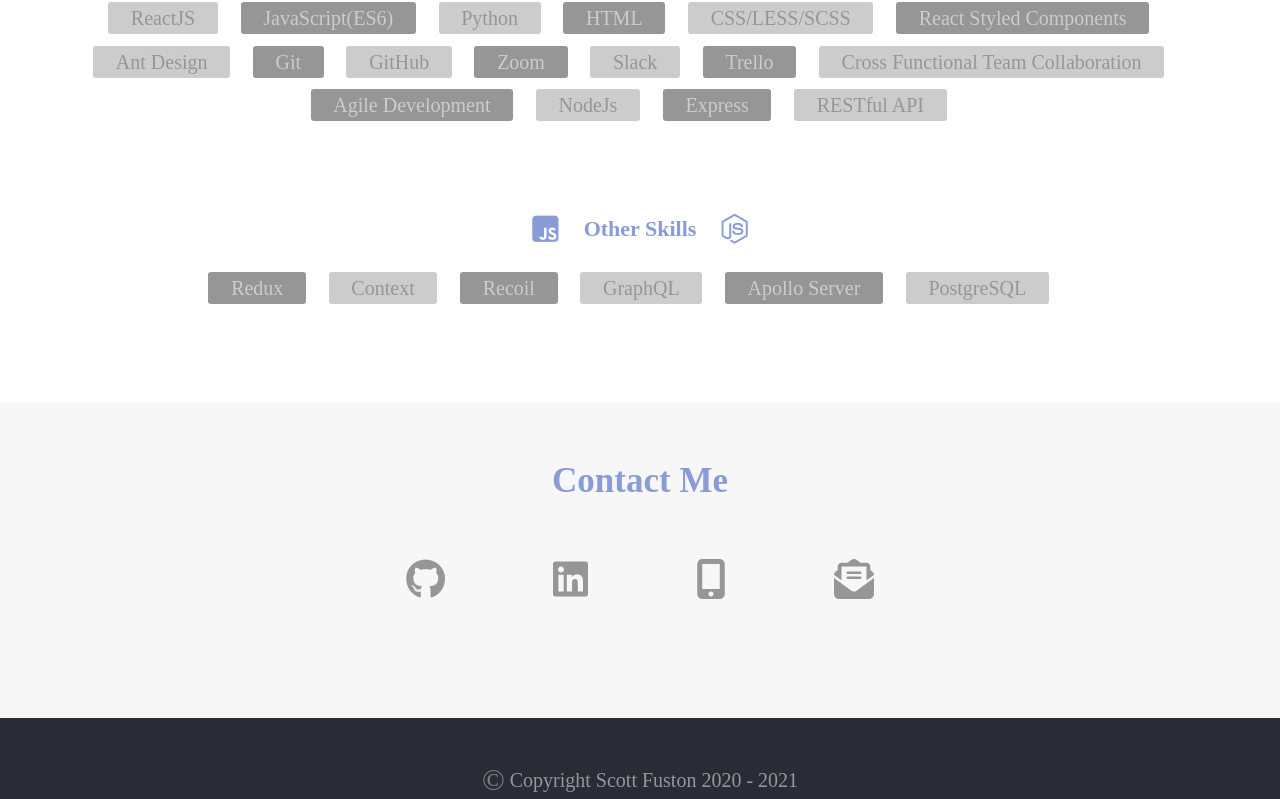
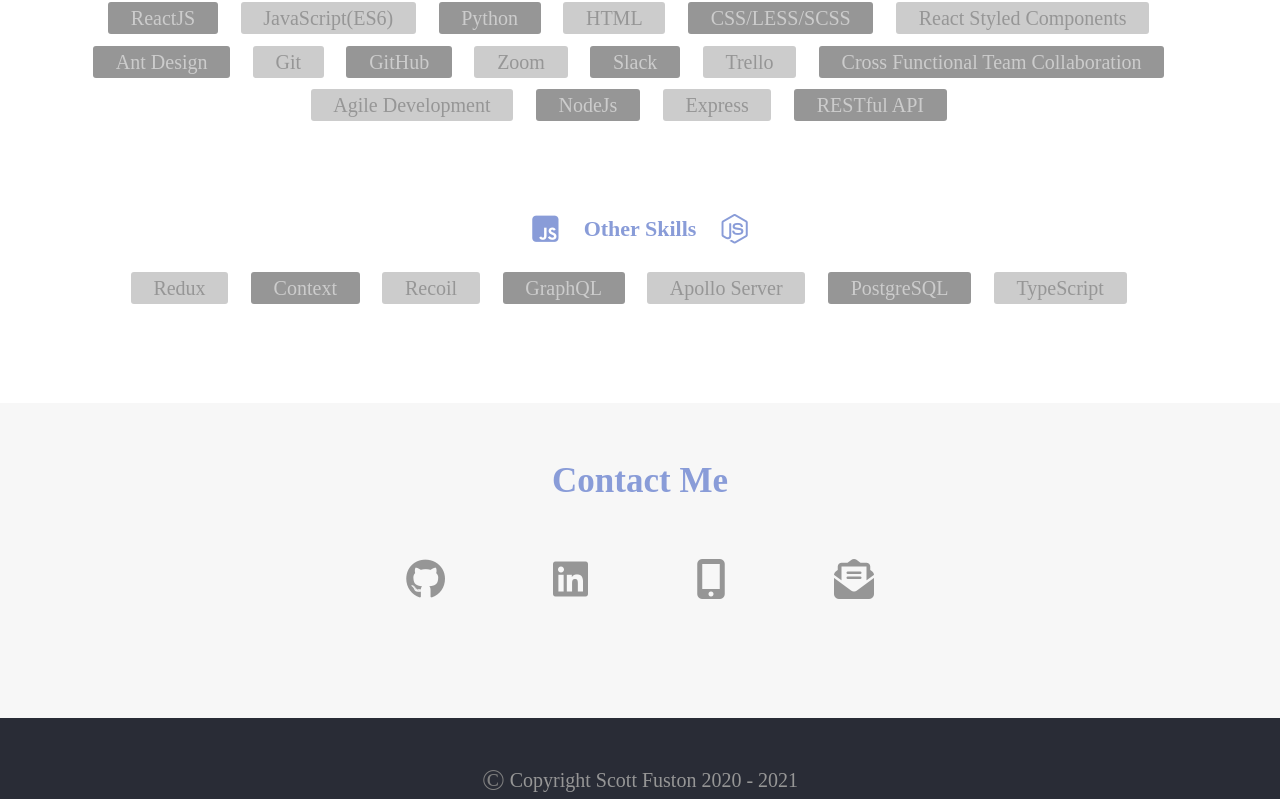
Before and after one commit to fuston05/scott-fuston-portfolio, a React (Create React App) app: page / in a window 1280 px wide. Shown: the part 1964-2763 px from the top of the page. Built offline with nearby package versions, Linux system fonts and the light colour scheme.

Commit message:
updates skills to include typescript

```diff
--- a/src/assets/data/skillsData.ts
+++ b/src/assets/data/skillsData.ts
@@ -25,4 +25,5 @@ export const skills = [
   "GraphQL",
   "Apollo Server",
   "PostgreSQL",
+  "TypeScript"
 ];
```
